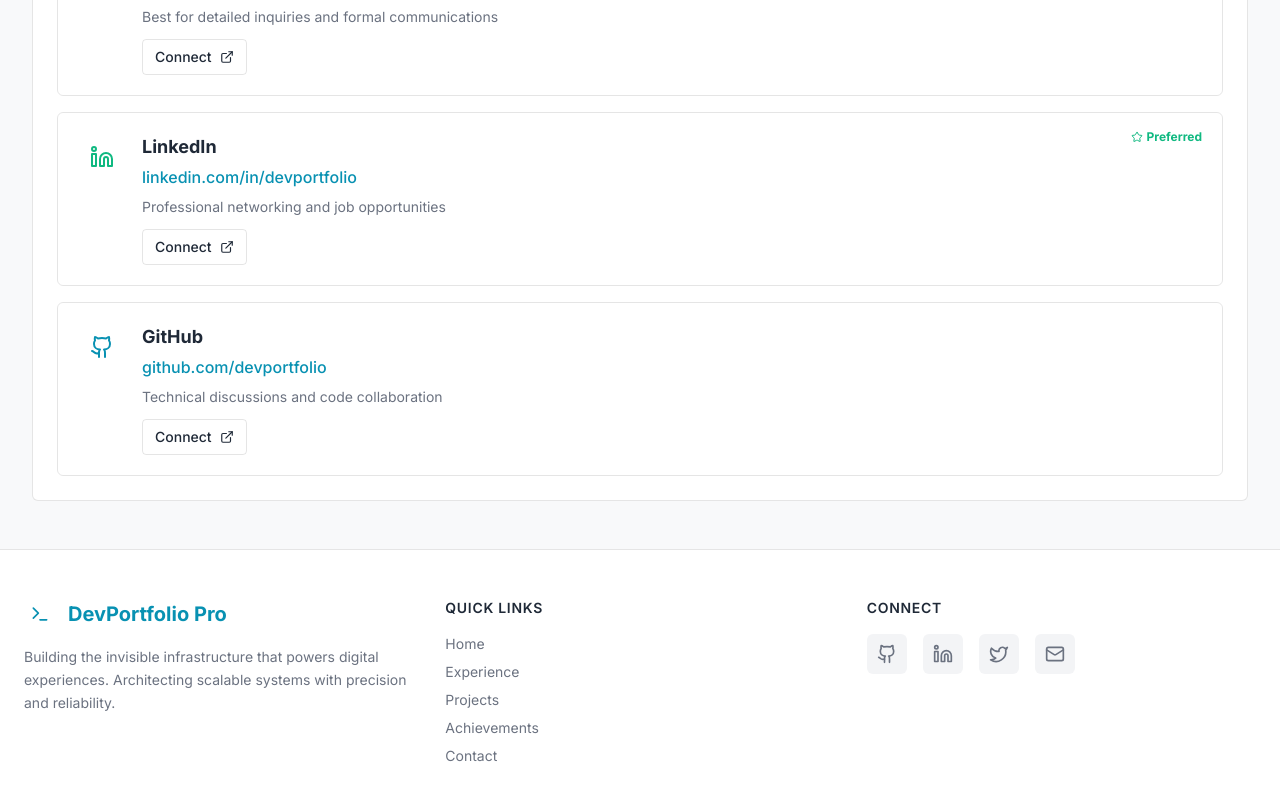
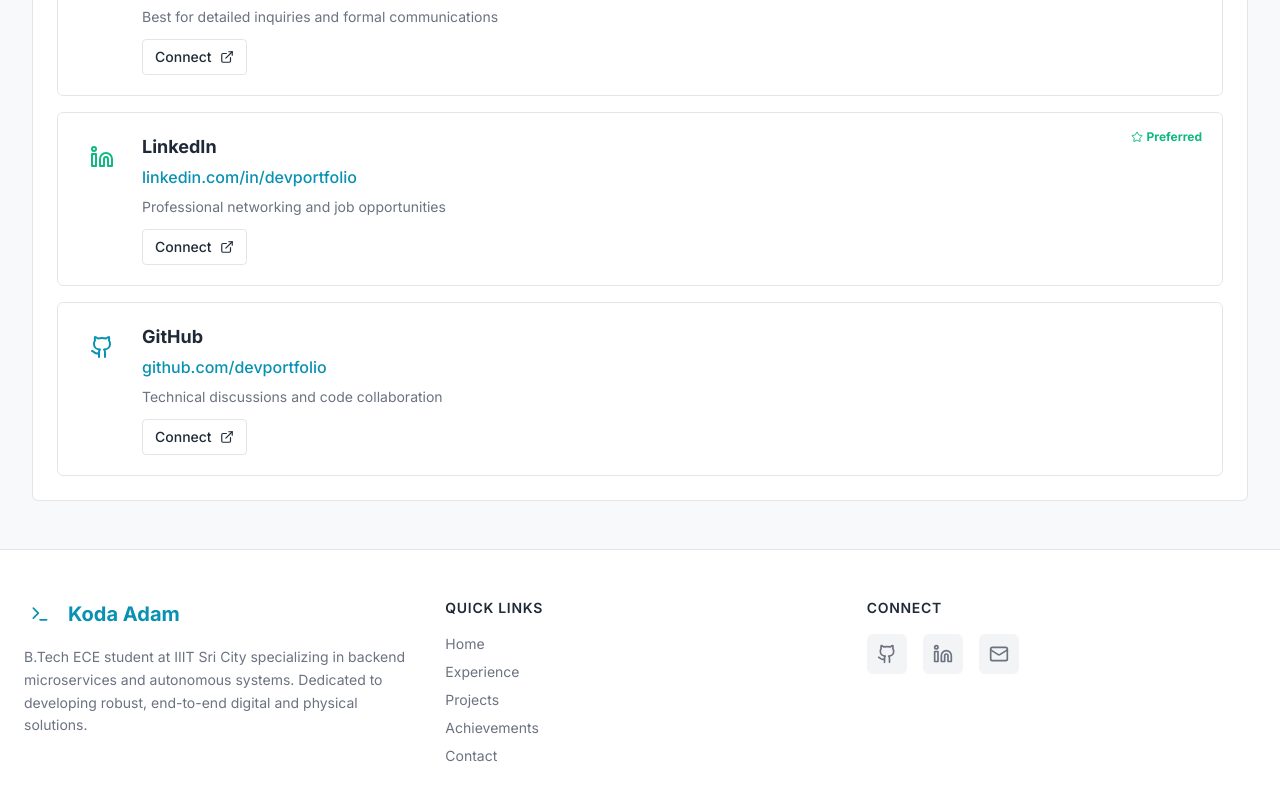
Before and after one commit to Adamkoda2306/Portfolio, a React (Vite) app: page /contact in a window 1280 px wide. Shown: the part 1321-2121 px from the top of the page. Built offline with nearby package versions, Linux system fonts and the light colour scheme.

Commit message:
footer page is updated

```diff
--- a/src/components/ui/Footer.jsx
+++ b/src/components/ui/Footer.jsx
@@ -5,10 +5,9 @@ const Footer = () => {
   const currentYear = new Date()?.getFullYear();
 
   const socialLinks = [
-    { name: 'GitHub', icon: 'Github', url: 'https://github.com', ariaLabel: 'Visit GitHub profile' },
-    { name: 'LinkedIn', icon: 'Linkedin', url: 'https://linkedin.com', ariaLabel: 'Visit LinkedIn profile' },
-    { name: 'Twitter', icon: 'Twitter', url: 'https://twitter.com', ariaLabel: 'Visit Twitter profile' },
-    { name: 'Email', icon: 'Mail', url: 'mailto:contact@devportfolio.pro', ariaLabel: 'Send email' },
+    { name: 'GitHub', icon: 'Github', url: 'https://github.com/Adamkoda2306', ariaLabel: 'Visit GitHub profile' },
+    { name: 'LinkedIn', icon: 'Linkedin', url: 'https://www.linkedin.com/in/adam-koda-5a8160294/', ariaLabel: 'Visit LinkedIn profile' },
+    { name: 'Email', icon: 'Mail', url: 'mailto:adam.koda2995@gmail.com', ariaLabel: 'Send email' },
   ];
 
   const footerLinks = [
@@ -28,11 +27,10 @@ const Footer = () => {
               <div className="w-8 h-8 flex items-center justify-center bg-primary/10 rounded-lg">
                 <Icon name="Terminal" size={20} color="var(--color-primary)" />
               </div>
-              <span>DevPortfolio Pro</span>
+              <span>Koda Adam</span>
             </div>
             <p className="text-muted-foreground text-sm leading-relaxed">
-              Building the invisible infrastructure that powers digital experiences.
-              Architecting scalable systems with precision and reliability.
+              B.Tech ECE student at IIIT Sri City specializing in backend microservices and autonomous systems. Dedicated to developing robust, end-to-end digital and physical solutions.
             </p>
           </div>
 
```
